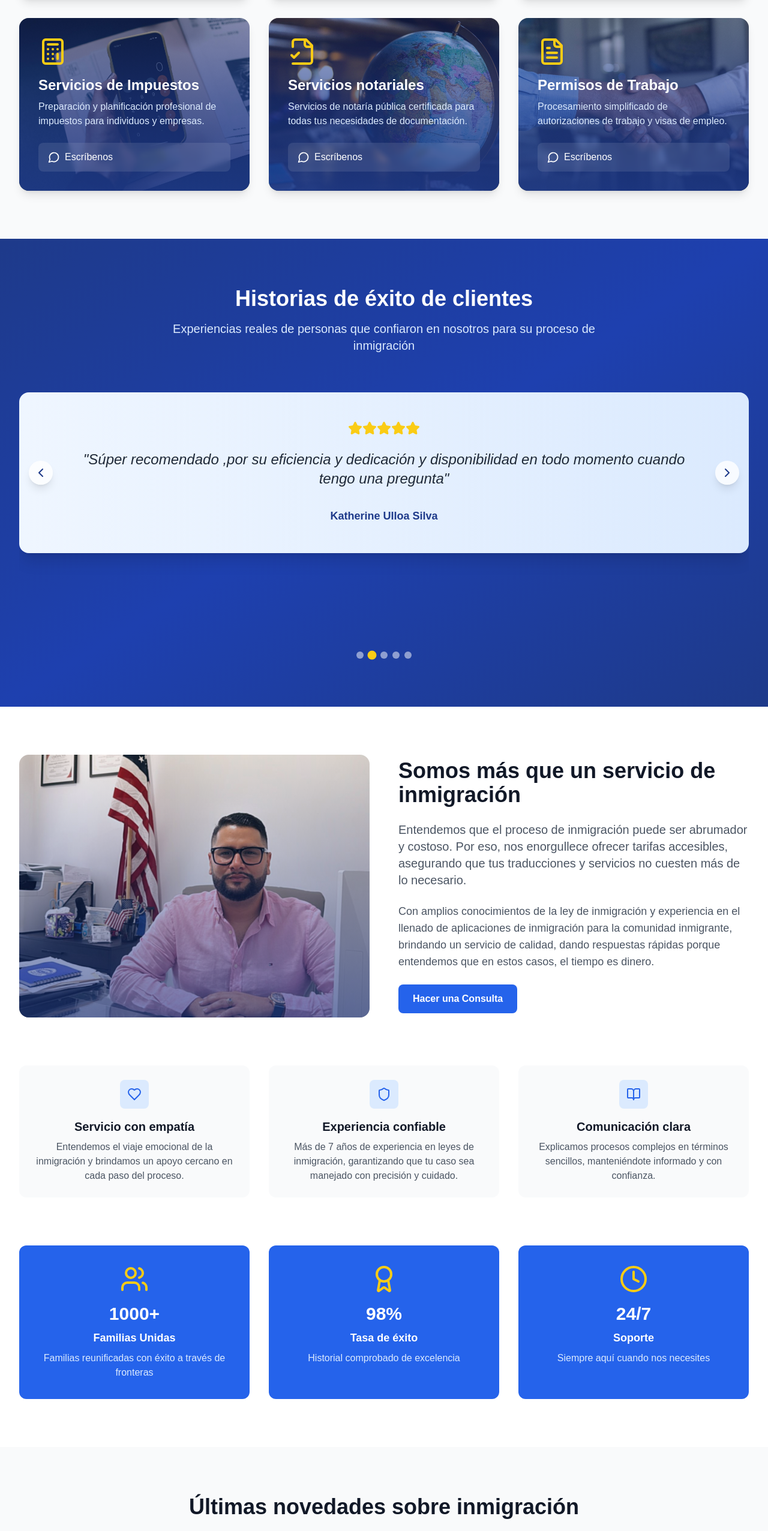
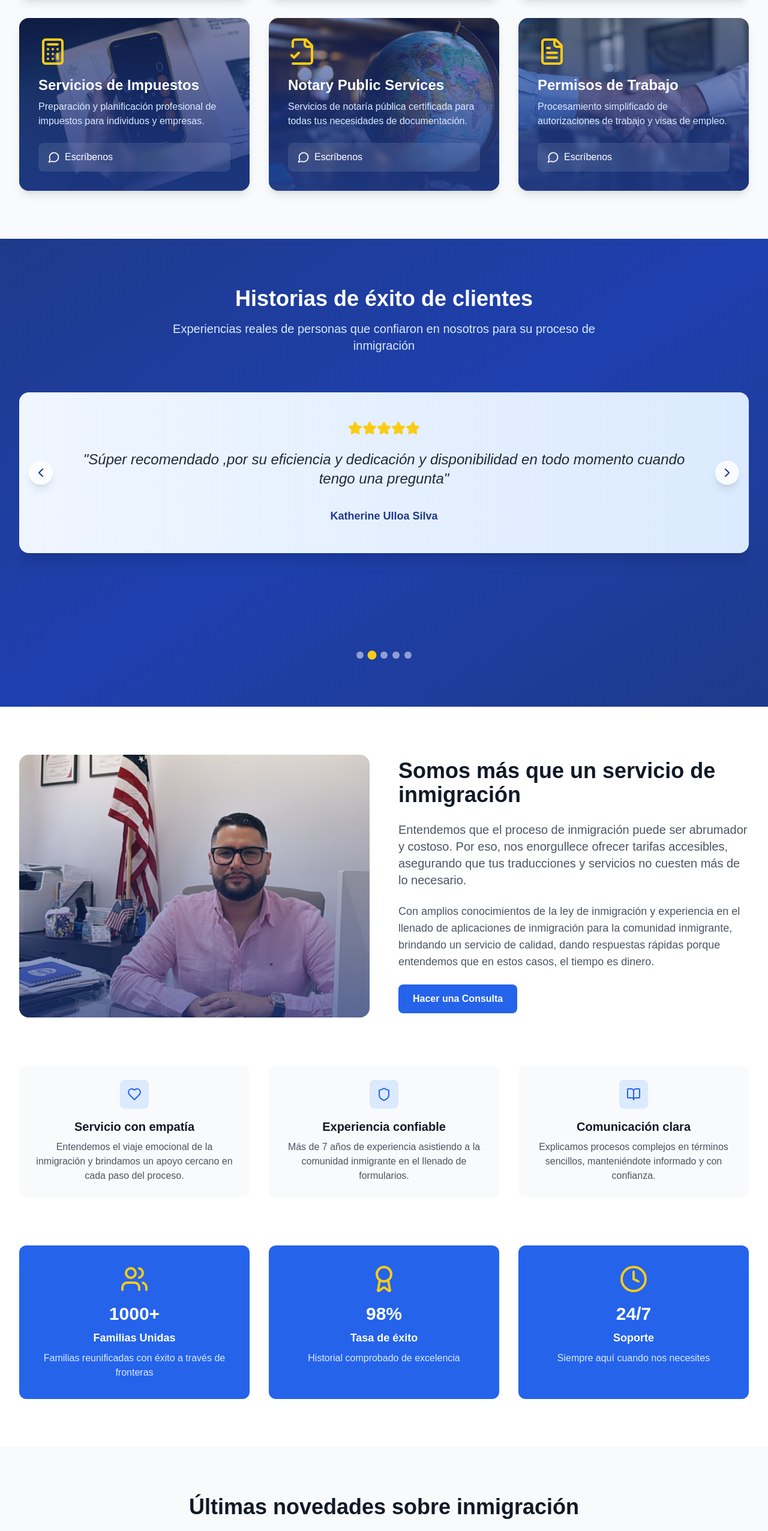
Before and after one commit to MarcosSanPedro/PDM-services, a React (Vite) app: page / in a window 1280 px wide. Shown: the part 1342-3894 px from the top of the page at 60% size. Built offline with nearby package versions, Linux system fonts and the light colour scheme; a web font is replaced by a local one.

Commit message:
Update terminology in About, FAQ, Footer, and Services components to enhance clarity and consistency in service descriptions

```diff
--- a/src/components/About.tsx
+++ b/src/components/About.tsx
@@ -33,7 +33,7 @@ const About = () => {
     {
       icon: Shield,
       title: "Experiencia confiable",
-      description: "Más de 7 años de experiencia en leyes de inmigración, garantizando que tu caso sea manejado con precisión y cuidado."
+      description: "Más de 7 años de experiencia asistiendo a la comunidad inmigrante en el llenado de formularios."
     },
     {
       icon: BookOpen,
@@ -78,7 +78,7 @@ const About = () => {
             <div className="relative rounded-2xl overflow-hidden aspect-[4/3]">
               <img
                 src="images/PDM.jpg"
-                alt="Immigration Specialist"
+                alt="Asistencia a la comunidad inmigrante"
                 className="w-full h-full object-cover"
               />
               <div className="absolute inset-0 bg-gradient-to-t from-blue-900/60 to-transparent" />
--- a/src/components/FAQ.tsx
+++ b/src/components/FAQ.tsx
@@ -20,8 +20,8 @@ const faqs = [
     answer: "Sí, ofrecemos servicios de impuestos especializados para inmigrantes, incluyendo preparación de impuestos para individuos y empresas, planificación fiscal y asistencia en cumplimiento. Nuestros especialistas en impuestos comprenden las necesidades únicas de los contribuyentes inmigrantes."
   },
   {
-    question: "¿Cuáles son las tarifas de sus servicios notariales?",
-    answer: "Nuestras tarifas de servicios notariales varían según el tipo y la cantidad de documentos. Ofrecemos tarifas competitivas y podemos proporcionar un desglose detallado de tarifas durante tu consulta. Disponemos de paquetes especiales para notarizaciones relacionadas con la inmigración."
+    question: "¿Cuáles son las tarifas de sus Notary Public Services?",
+    answer: "Nuestras tarifas de Notary Public Services varían según el tipo y la cantidad de documentos. Ofrecemos tarifas competitivas y podemos proporcionar un desglose detallado de tarifas durante tu consulta. Disponemos de paquetes especiales para notarizaciones relacionadas con la inmigración."
   },
   {
     question: "¿Cómo puedo programar una consulta?",
--- a/src/components/Footer.tsx
+++ b/src/components/Footer.tsx
@@ -10,7 +10,7 @@ const Footer = () => {
       links: [
         { name: "Servicios de inmigración", href: "#services" },
         { name: "Preparación de impuestos", href: "#services" },
-        { name: "Servicios notariales", href: "#services" },
+        { name: "Notary Public Services", href: "#services" },
         { name: "Peticiones familiares", href: "#services" },
         { name: "Permisos de trabajo", href: "#services" },
         { name: "Ciudadanía", href: "#services" }
--- a/src/components/Services.tsx
+++ b/src/components/Services.tsx
@@ -33,10 +33,10 @@ const services = [
   },
   {
     icon: FileCheck2,
-    title: 'Servicios notariales',
+    title: 'Notary Public Services',
     description: 'Servicios de notaría pública certificada para todas tus necesidades de documentación.',
     image: 'images/4.jpg',
-    whatsappMessage: '¡Hola! Necesito servicios notariales.'
+    whatsappMessage: '¡Hola! Necesito Notary Public Services.'
   },
   {
     icon: FileText,
```
